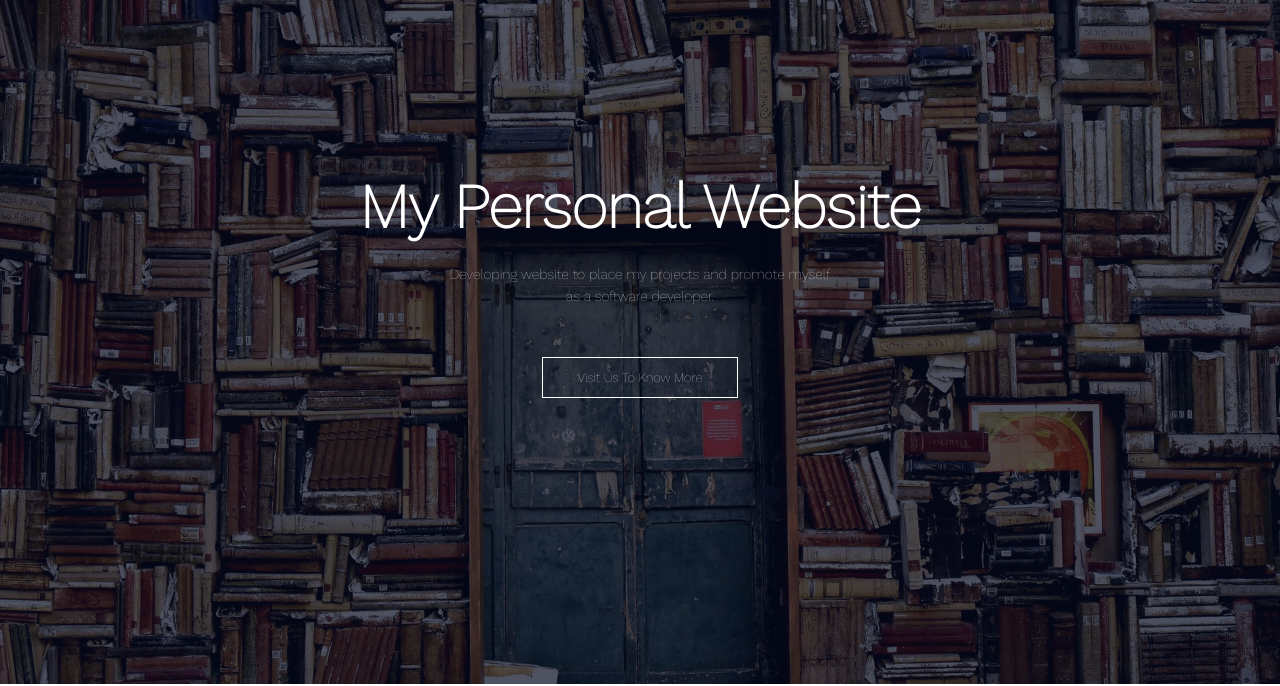
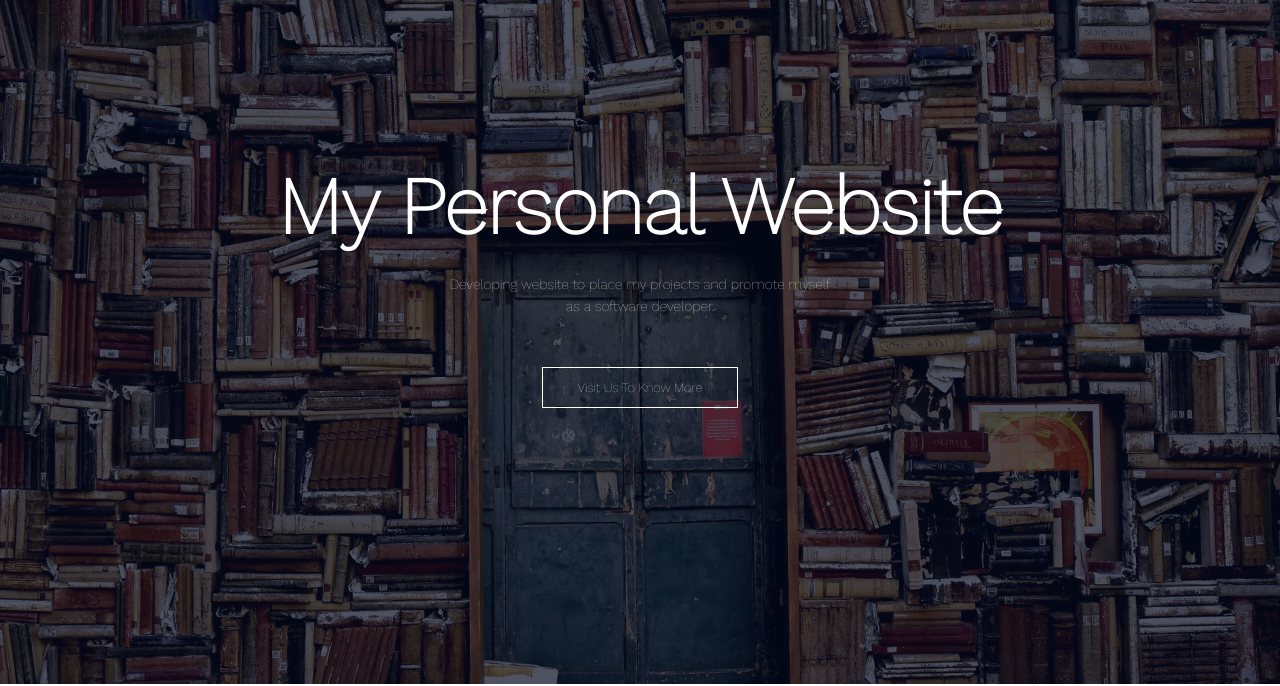
Before and after one commit to JuanJoseGomezR/JuanJoseGomezR.github.io, a plain HTML site: page index.html in a window 1280 px wide. Shown: the part 116-802 px from the top of the page. Drawn offline with nearby package versions, Linux system fonts and the light colour scheme.

Commit message:
Update styles.css

```diff
--- a/styles.css
+++ b/styles.css
@@ -63,7 +63,7 @@ nav img {
     text-align: center;
 }
 .text-box h1 {
-    font-size: 62px;
+    font-size: 80px;
 }
 .text-box p {
     margin: 10px 0 40px;
```
